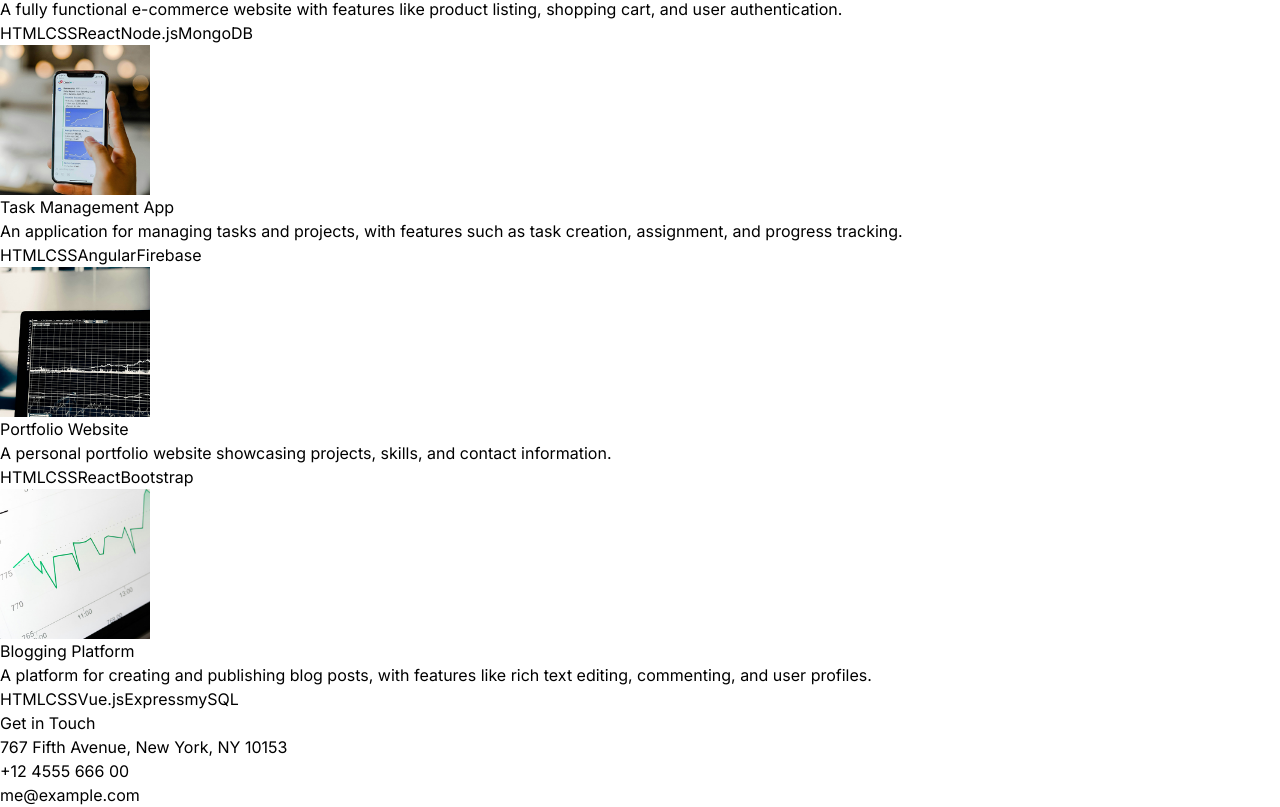
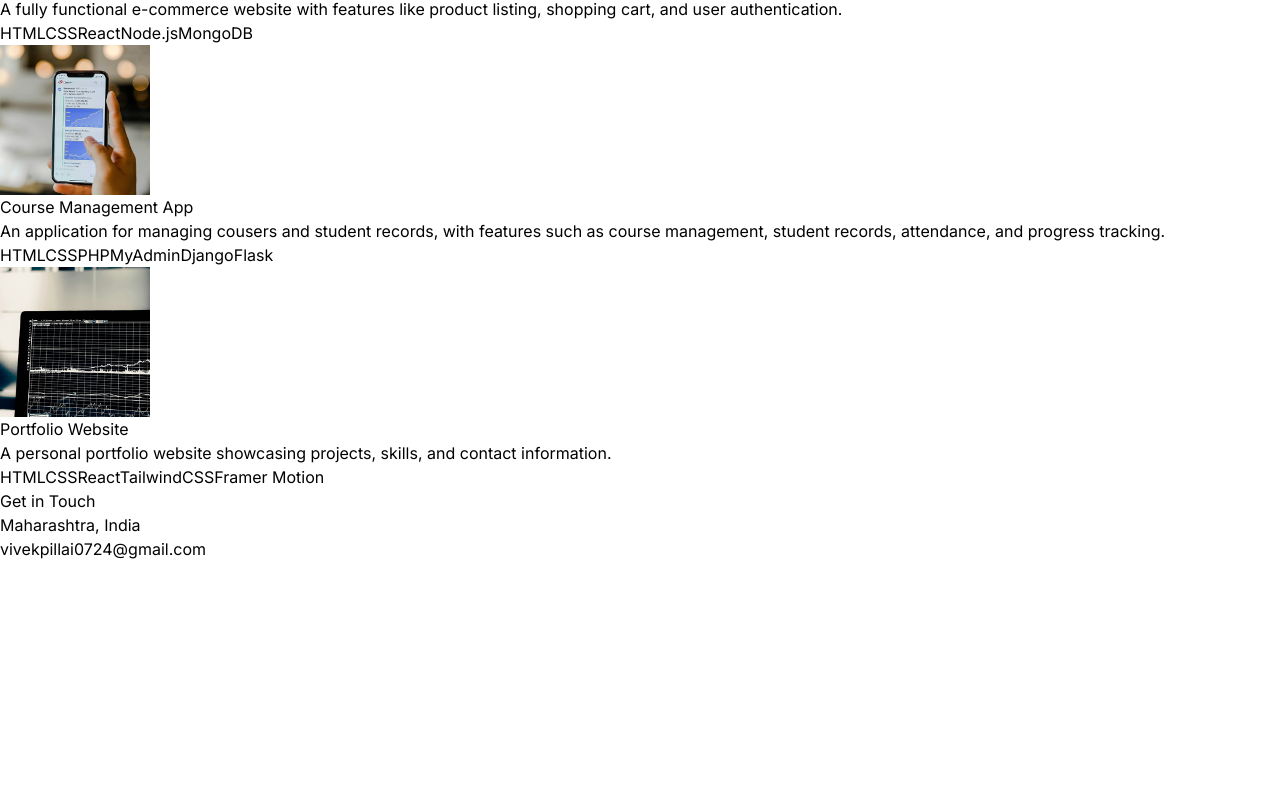
Before and after one commit to Vivek7083/portfolio-app, a React (Vite) app in the folder portfolio-app/: page / in a window 1280 px wide. Shown: the part 1733-2540 px from the top of the page. After the commit the page ends 2294 px from the top, so only its background shows below. Built offline with nearby package versions, Linux system fonts and the light colour scheme.

Commit message:
Update index.js
Updated Projects and Contact Info

```diff
--- a/portfolio-app/src/constants/index.js
+++ b/portfolio-app/src/constants/index.js
@@ -47,30 +47,24 @@ export const PROJECTS = [
     technologies: ["HTML", "CSS", "React", "Node.js", "MongoDB"],
   },
   {
-    title: "Task Management App",
+    title: "Course Management App",
     image: project2,
     description:
-      "An application for managing tasks and projects, with features such as task creation, assignment, and progress tracking.",
-    technologies: ["HTML", "CSS", "Angular", "Firebase"],
+      "An application for managing cousers and student records, with features such as course management, student records, attendance, and progress tracking.",
+    technologies: ["HTML", "CSS", "PHPMyAdmin", "Django", "Flask"],
   },
   {
     title: "Portfolio Website",
     image: project3,
     description:
       "A personal portfolio website showcasing projects, skills, and contact information.",
-    technologies: ["HTML", "CSS", "React", "Bootstrap"],
-  },
-  {
-    title: "Blogging Platform",
-    image: project4,
-    description:
-      "A platform for creating and publishing blog posts, with features like rich text editing, commenting, and user profiles.",
-    technologies: ["HTML", "CSS", "Vue.js", "Express", "mySQL"],
+    technologies: ["HTML", "CSS", "React", "TailwindCSS", "Framer Motion"],
   },
 ];
 
 export const CONTACT = {
-  address: "767 Fifth Avenue, New York, NY 10153 ",
-  phoneNo: "+12 4555 666 00 ",
-  email: "me@example.com",
+  address: "Maharashtra, India ",
+  linkedIn: "https://www.linkedin.com/in/vivek-pillai-9340b923a",
+  gitHub: "https://github.com/Vivek7083",
+  email: "vivekpillai0724@gmail.com",
 };
```
